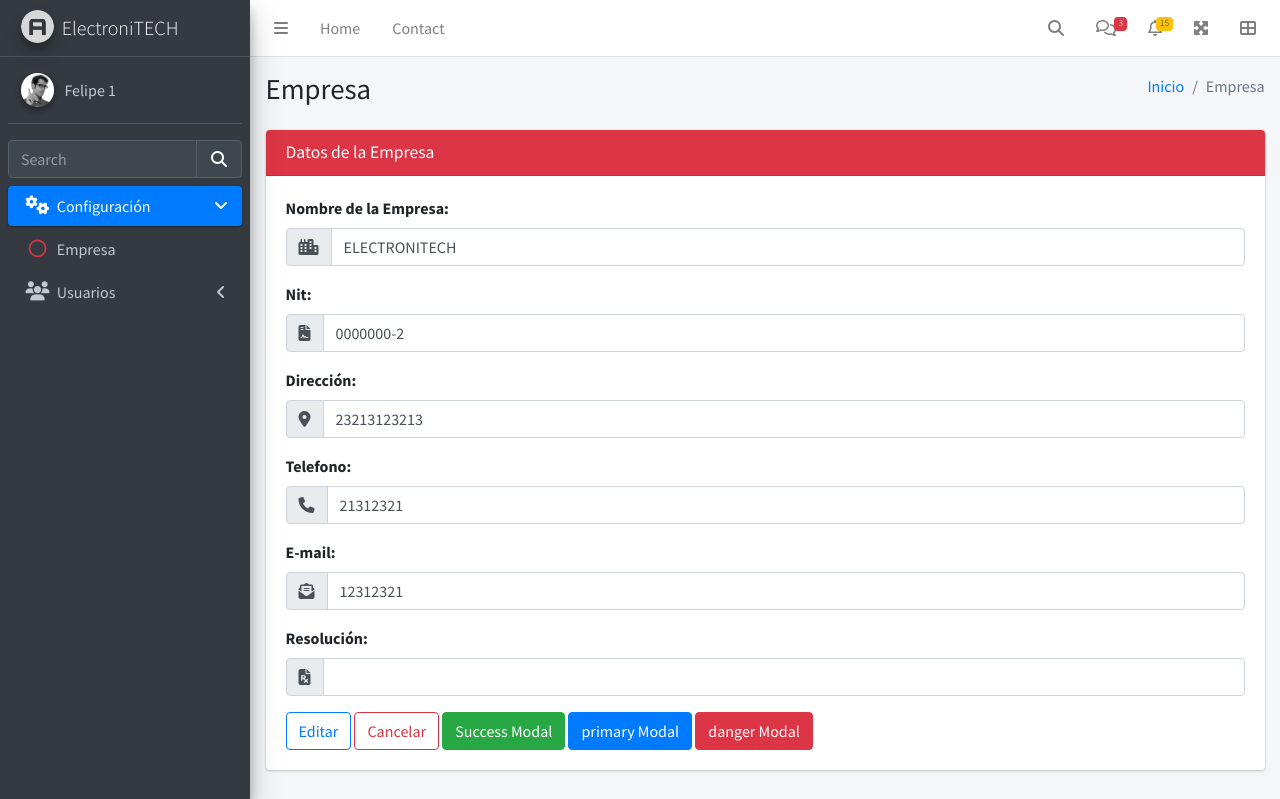
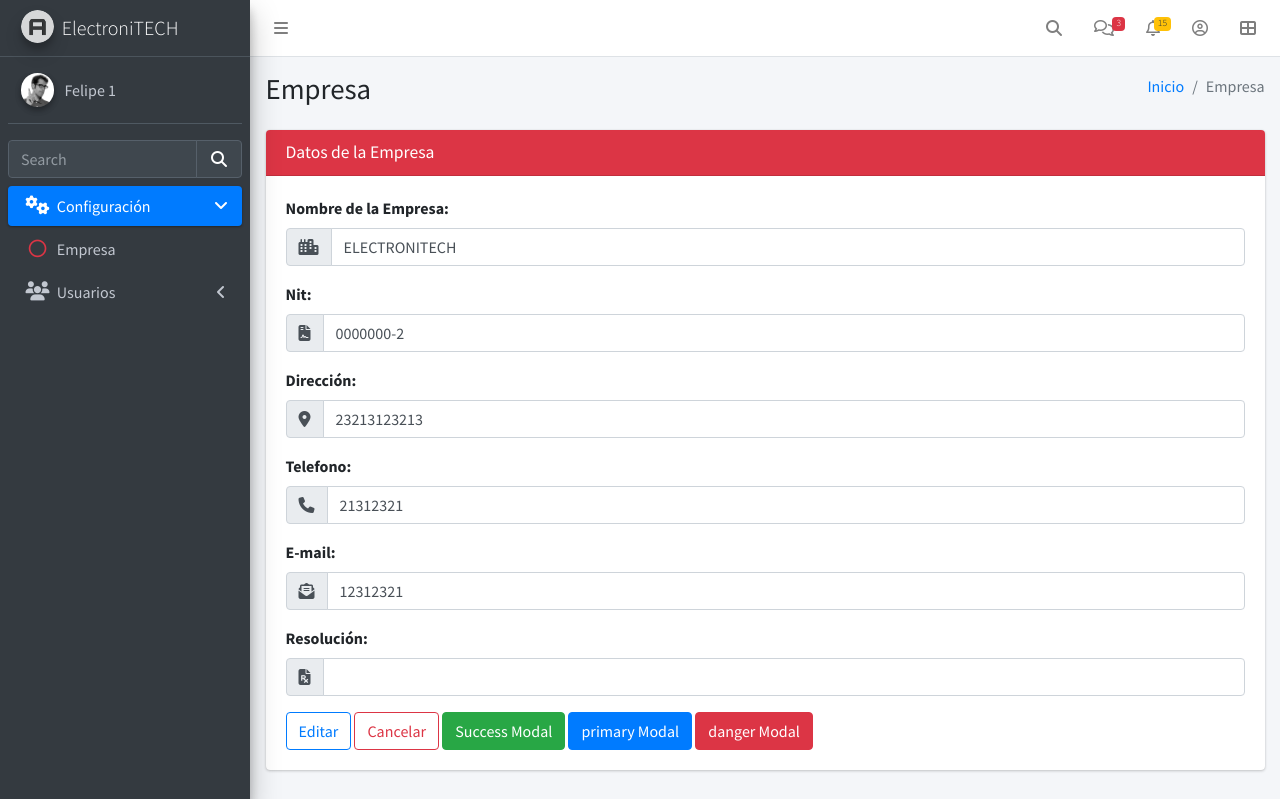
Before and after one commit to afmurillo97/cms-project, a PHP site: page /views/configuracion/empresas.php in a window 1280 px wide. Shown: the top 799 px of the page. Run offline with PHP 8.4, Linux system fonts and the light colour scheme; a user stored in the database is signed in; data comes from the database, SQL or seed files in the repository; some libraries are stand-ins or nearby versions.

Commit message:
delete unnecesary items and add the button to logout

```diff
--- a/views/layouts/navbar.php
+++ b/views/layouts/navbar.php
@@ -4,12 +4,6 @@
     <ul class="navbar-nav">
       <li class="nav-item">
         <a class="nav-link" data-widget="pushmenu" href="#" role="button"><i class="fas fa-bars"></i></a>
-      </li>
-      <li class="nav-item d-none d-sm-inline-block">
-        <a href="index3.html" class="nav-link">Home</a>
-      </li>
-      <li class="nav-item d-none d-sm-inline-block">
-        <a href="#" class="nav-link">Contact</a>
       </li>
     </ul>
 
@@ -23,7 +17,7 @@
         <div class="navbar-search-block">
           <form class="form-inline">
             <div class="input-group input-group-sm">
-              <input class="form-control form-control-navbar" type="search" placeholder="Search" aria-label="Search">
+              <input class="form-control form-control-navbar" type="search" placeholder="Que quieres buscar..." aria-label="Search">
               <div class="input-group-append">
                 <button class="btn btn-navbar" type="submit">
                   <i class="fas fa-search"></i>
@@ -122,10 +116,17 @@
           <a href="#" class="dropdown-item dropdown-footer">See All Notifications</a>
         </div>
       </li>
-      <li class="nav-item">
-        <a class="nav-link" data-widget="fullscreen" href="#" role="button">
-          <i class="fas fa-expand-arrows-alt"></i>
+      <li class="nav-item dropdown">
+        <a class="nav-link" data-toggle="dropdown" href="#">
+          <i class="far fa-user-circle"></i>
         </a>
+        <div class="dropdown-menu dropdown-menu-lg dropdown-menu-right">
+          <span class="dropdown-item dropdown-header">Opciones de Sesión</span>
+          <div class="dropdown-divider"></div>
+          <a href="../../login/logout.php" class="dropdown-item">
+            <i class="fas fa-sign-out"></i> Cerrar Sesión
+          </a>
+        </div>
       </li>
       <li class="nav-item">
         <a class="nav-link" data-widget="control-sidebar" data-controlsidebar-slide="true" href="#" role="button">
```
